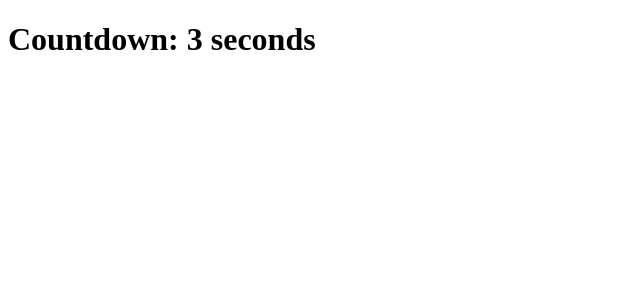
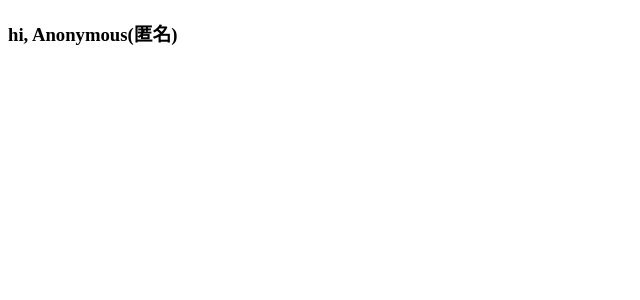
Before and after one commit to 120821/react_test_20230724, a React (Create React App) app: page /home in a window 1280 px wide. Shown: the top 300 px of the page, without its empty margins (0-640 px from the left). Built offline with nearby package versions, Linux system fonts and the light colour scheme.

Commit message:
做了一些修改，尚未完善

```diff
--- a/src/App.js
+++ b/src/App.js
@@ -1,9 +1,25 @@
+import React, { Component } from 'react';
 import logo from './logo.svg';
 import './App.css';
+import Countdown from './components/Countdown';
 
-function App() {
+class App extends Component {
+  constructor(props) {
+    super(props);
+    this.state = {
+      count: 0
+    };
+    this.handleIncrement = this.handleIncrement.bind(this);
+  }
+
+  handleIncrement() {
+    this.setState({ count: this.state.count + 1 });
+  }
+
+  render() {
     return (
       <div className="App">
+        <Countdown />
         <header className="App-header">
           <img src={logo} className="App-logo" alt="logo" />
           <p>
@@ -15,11 +31,53 @@ function App() {
             target="_blank"
             rel="noopener noreferrer"
           >
-          Learn React
+            Learn React {this.state.count}
           </a>
         </header>
       </div>
     );
   }
+}
 
 export default App;
+//import logo from './logo.svg';
+//import './App.css';
+//import Countdown from './components/Countdown';
+
+//class App extends Component {
+//    constructor(props) {
+//    super(props);
+//    this.state = {
+//      count: 0
+//    };
+//    this.handleIncrement = this.handleIncrement.bind(this);
+//  }
+
+//  handleIncrement() {
+//    this.setState({ count: this.state.count + 1 });
+//  }
+
+////function App() {
+//  return (
+//    <div className="App">
+//      <Countdown />
+//      <header className="App-header">
+//        <img src={logo} className="App-logo" alt="logo" />
+//        <p>
+//          Edit <code>src/App.js</code> and save to reload.
+//        </p>
+//        <a
+//          className="App-link"
+//          href="https://reactjs.org"
+//          target="_blank"
+//          rel="noopener noreferrer"
+//        >
+//          Learn React
+//          {this.state.count}
+//        </a>
+//      </header>
+//    </div>
+//  );
+//}
+
+//export default App;
--- /dev/null
+++ b/src/Home.js
@@ -0,0 +1,16 @@
+import React from 'react';
+import { useLocation } from 'react-router-dom';
+
+function Home() {
+  const location = useLocation();
+  const params = new URLSearchParams(location.search);
+  const name = params.get('name') || 'Anonymous(匿名)';
+
+  return (
+    <div>
+      <h3>hi, {name}</h3>
+    </div>
+  );
+}
+
+export default Home;
--- a/src/components/Page2.js
+++ b/src/components/Page2.js
@@ -1,5 +1,6 @@
 import React, { Component } from 'react';
 import PropTypes from 'prop-types';
+import Countdown from './Countdown';
 
 class Page2 extends Component {
   constructor(props) {
@@ -22,6 +23,7 @@ class Page2 extends Component {
     return (
       <div>
         <h1>Page 2</h1>
+        <Countdown />
         <h2>Timer: {this.state.timer}</h2>
       </div>
     );
--- a/src/index.js
+++ b/src/index.js
@@ -34,7 +34,7 @@
 
 import React from 'react';
 import ReactDOM from 'react-dom';
-import { BrowserRouter, Routes, Route } from 'react-router-dom';
+import { BrowserRouter, Routes, Route, Link } from 'react-router-dom';
 import { createStore } from 'redux';
 import { Provider } from 'react-redux';
 import { rootReducer } from './reducers';
@@ -42,22 +42,25 @@ import Countdown from './components/Countdown';
 import Page1 from './components/Page1';
 import Page2 from './components/Page2';
 import App from './App';
+import Home from './Home';
 import About from './About';
 import Hi from './Hi';
 import reportWebVitals from './reportWebVitals';
 
 const store = createStore(rootReducer);
 
+
 ReactDOM.render(
   <Provider store={store}>
     <BrowserRouter>
-      <Countdown />
       <Routes>
         <Route path="/" element={<App />} />
         <Route path="/about" element={<About />} />
         <Route path="/hi" element={<Hi />} />
+        <Route path="/home" element={<Home />} />
         <Route path="/page1" element={<Page1 />} />
         <Route path="/page2" element={<Page2 />} />
+        <Route exact path="/about" render={() => <About count={this.state.count} handleIncrement={this.handleIncrement} />} />
       </Routes>
     </BrowserRouter>
   </Provider>,
```
Also changed, not shown: 2 other files (tests, documents, lock files or other folders). Lines whose indentation alone changed are shown as unchanged.
